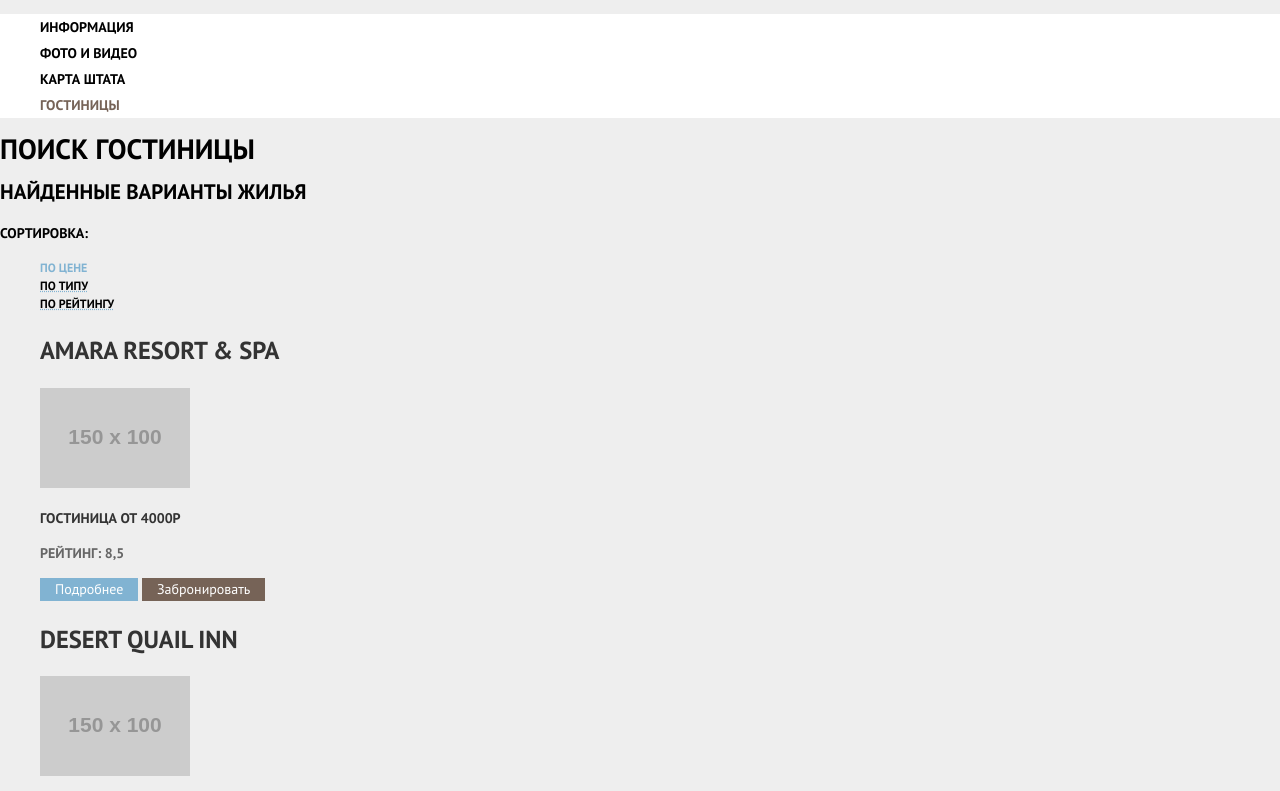
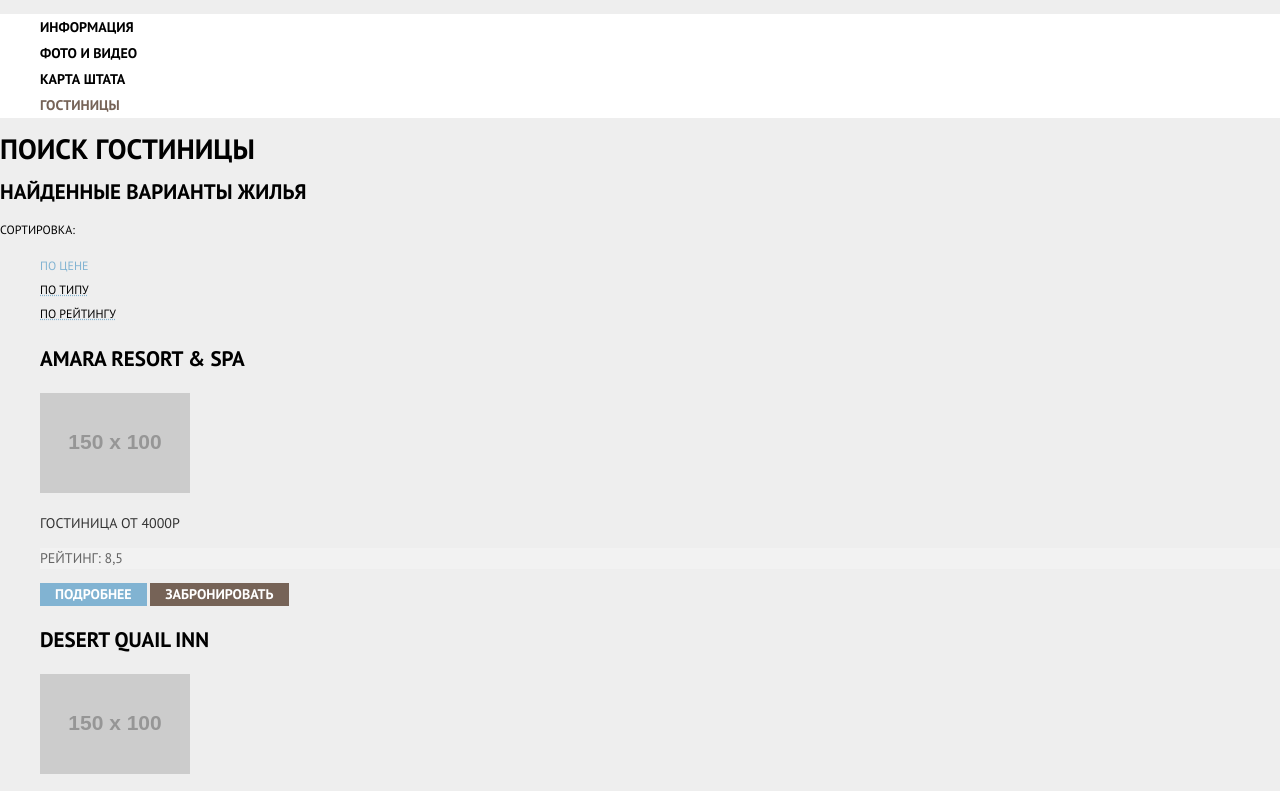
Before and after one commit to Ilia-Cherepkov/1598313-sedona-29, a plain HTML site: page Hotels.html in a window 1280 px wide. Shown: the top 791 px of the page. Drawn offline with nearby package versions, Linux system fonts and the light colour scheme; placeholder pictures from the web are drawn by us.

Commit message:
Исправил

```diff
--- a/Hotels.html
+++ b/Hotels.html
@@ -23,18 +23,18 @@
   <h1 class="page-title">Поиск гостиницы</h1>
   <section>
     <h2>Найденные варианты жилья</h2>
-    <p>
+    <p class="breadcrumbs">
       Сортировка:
-      <ul class="breadcrumbs">
-        <li class="breadcrumbs-current"><a>По цене</a></li>
-        <li><a href="">По типу</a></li>
-        <li><a href="">По рейтингу</a></li>
+      <ul class="breadcrumbs-list">
+        <li><a class="breadcrumbs-link-current">По цене</a></li>
+        <li><a class="breadcrumbs-link" href="">По типу</a></li>
+        <li><a class="breadcrumbs-link" href="">По рейтингу</a></li>
       </ul>
     </p>
     <ul class="hotel-list">
       <li class="hotel-item">
         <a class="hotel-link" href="">
-          <h3>Amara Resort & SPA</h3>
+          <h3 class="hotel-name">Amara Resort & SPA</h3>
         </a>
         <a class="photo-of-housing" href="">
           <p>
@@ -53,7 +53,7 @@
         </p>
       <li class="hotel-item">
         <a class="hotel-link" href="">
-          <h3>Desert Quail Inn</h3>
+          <h3 class="hotel-name">Desert Quail Inn</h3>
         </a>
         <a class="photo-of-housing" href="">
           <p>
@@ -73,7 +73,7 @@
       </li>
       <li class="hotel-item">
         <a class="hotel-link" href="">
-          <h3>Villas at Poco Diablo</h3>
+          <h3 class="hotel-name">Villas at Poco Diablo</h3>
         </a>
         <a class="photo-of-housing" href="">
           <p>
--- a/css/style.css
+++ b/css/style.css
@@ -2,7 +2,7 @@
 
 :root {
   --basic-black: #333333;
-  --basic-extra-dark: #000000;
+  --basic-extra-black: #000000;
   --basic-dark: #666666;
   --basic-blue: #81B3D2;
   --basic-extra-blue: #81B3D3;
@@ -19,7 +19,7 @@
   min-width: 1200px;
   margin: 0;
   padding: 0;
-  font-family: "PT Sans", Arial, sans-serif;
+  font-family: "PT Sans", "Arial", sans-serif;
   font-size: 14px;
   line-height: 24px;
   font-weight: 700;
@@ -130,19 +130,30 @@
 
 /*hotel-page breadcrumbs*/
 .breadcrumbs {
+  font-size: 12px;
+  line-height: 18px;
+  font-weight: 400;
+}
+
+.breadcrumbs-list {
   list-style: none;
   text-align: left;
+}
+
+.breadcrumbs-link {
   font-size: 12px;
   line-height: 18px;
-}
-.breadcrumbs a {
+  font-weight: 400;
   color: var(--basic-extra-black);
   text-decoration: underline;
   text-decoration-style: dotted;
   text-decoration-color: var(--basic-blue);
 }
 
-.breadcrumbs-current a {
+.breadcrumbs-link-current {
+  font-size: 12px;
+  line-height: 18px;
+  font-weight: 400;
   color: var(--basic-blue);
   text-decoration: none;
 }
@@ -160,21 +171,34 @@
    color: var(--basic-extra-black);
  }
 
+ .hotel-name {
+   font-size: 21px;
+   line-height: 26px;
+   font-weight: 700;
+   color: var(--basic-extra-black);
+ }
+
  .housing-description {
    font-size: 14px;
    line-height: 21px;
+   font-weight: 400;
    color: var(--basic-black);
  }
 
  .rating {
    font-size: 14px;
    line-height: 21px;
+   font-weight: 400;
+   background-color: var(--basic-beige);
    color: var(--basic-dark);
  }
 
 .list-button {
-  font-size:14px;
+  font-size: 14px;
   line-height: 21px;
+  font-weight: 700;
+  font-family: "PT Sans", "Arial", sans-serif;
+  text-transform: uppercase;
   text-align: center;
   color: var(--basic-extra-white);
   vertical-align: middle;
```
